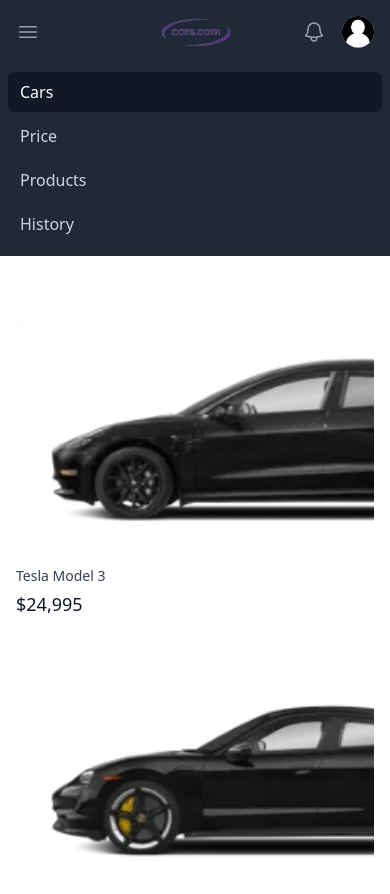
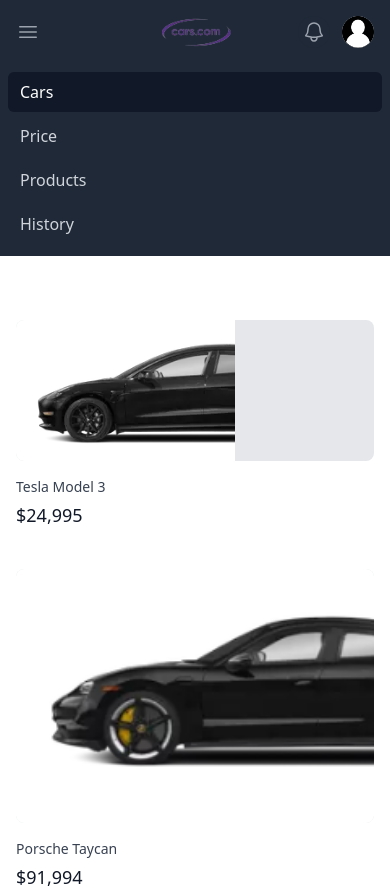
Before and after one commit to UgurAlizade/nav, a plain HTML site: page index.html in a window 390 px wide. Shown: the top 894 px of the page. Drawn offline with nearby package versions, Linux system fonts and the light colour scheme.

Commit message:
object fit fixed for phone support

```diff
--- a/index.html
+++ b/index.html
@@ -126,7 +126,7 @@
       <div class="grid grid-cols-1 gap-x-6 gap-y-10 sm:grid-cols-2 lg:grid-cols-3 xl:grid-cols-4 xl:gap-x-8">
         <a href="#" class="group">
           <div class="aspect-h-1 aspect-w-1 w-full overflow-hidden rounded-lg bg-gray-200 xl:aspect-h-8 xl:aspect-w-7">
-            <img src="./tesla.png" alt="Tall slender porcelain bottle with natural clay textured body and cork stopper." class="h-full w-full object-cover object-center group-hover:opacity-75">
+            <img src="./tesla.png" alt="Tall slender porcelain bottle with natural clay textured body and cork stopper." class="h-fit w-fit object-cover object-center group-hover:opacity-75">
           </div>
           <h3 class="mt-4 text-sm text-gray-700">Tesla Model 3</h3>
           <p class="mt-1 text-lg font-medium text-gray-900">$24,995</p>
```
